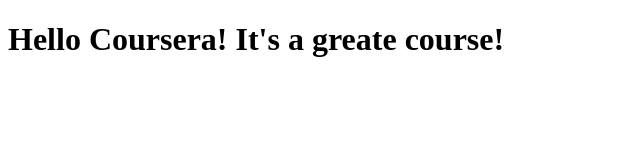
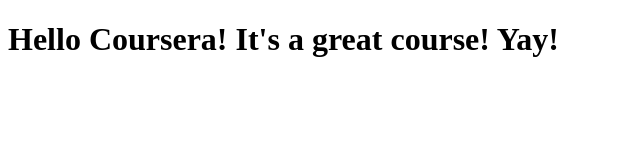
Before and after one commit to bsymmers/coursera-test, a plain HTML site: page site/index.html in a window 1280 px wide. Shown: the whole page, without its empty margins (0-640 px from the left). Drawn offline with Linux system fonts and the light colour scheme.

Commit message:
Small addition to page again.

```diff
--- a/site/index.html
+++ b/site/index.html
@@ -7,7 +7,7 @@
     <title>Hello Coursera!</title>
 </head>
 <body>
-    <h1>Hello Coursera! It's a greate course!</h1>
+    <h1>Hello Coursera! It's a great course! Yay!</h1>
 
 </body>
 </html>
```
